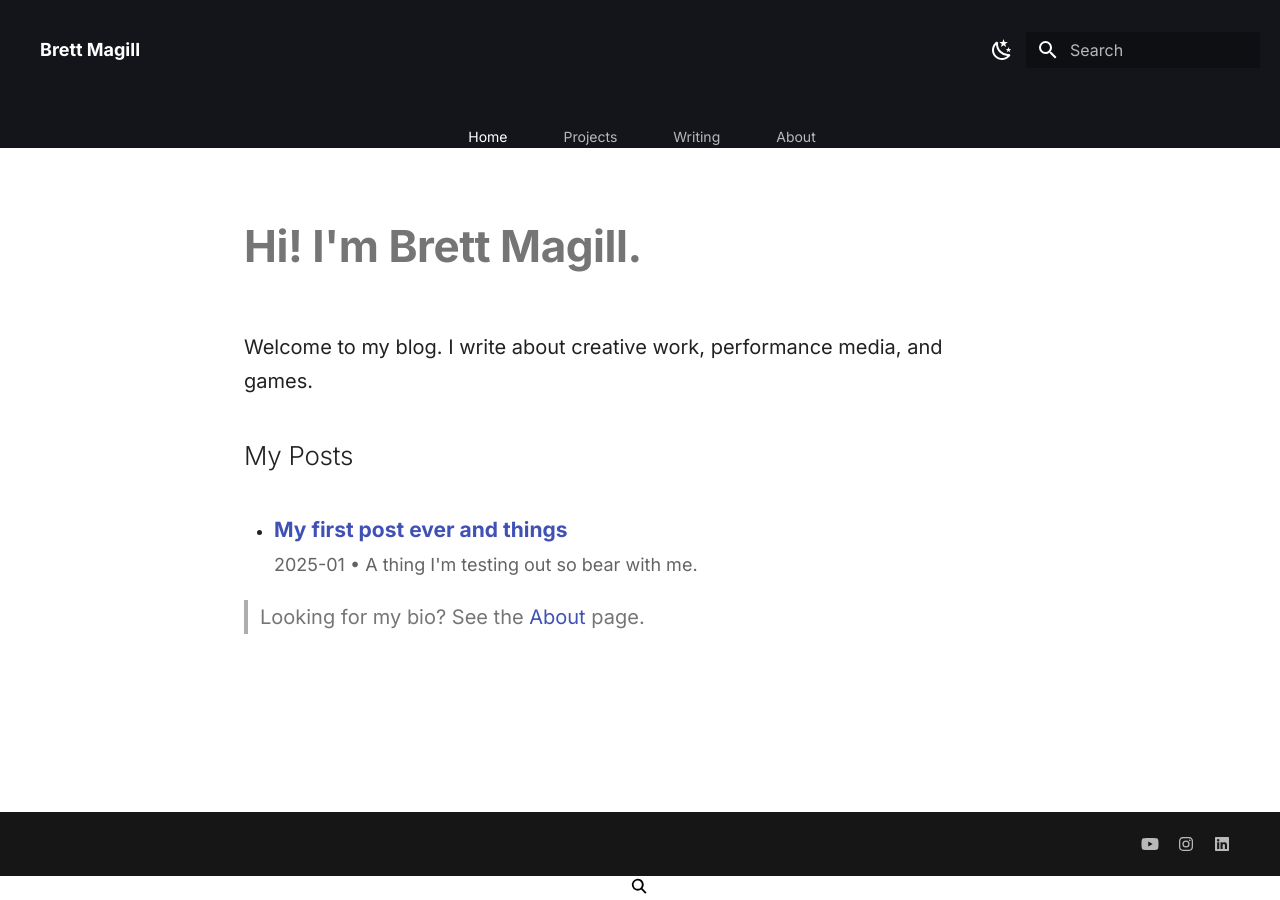
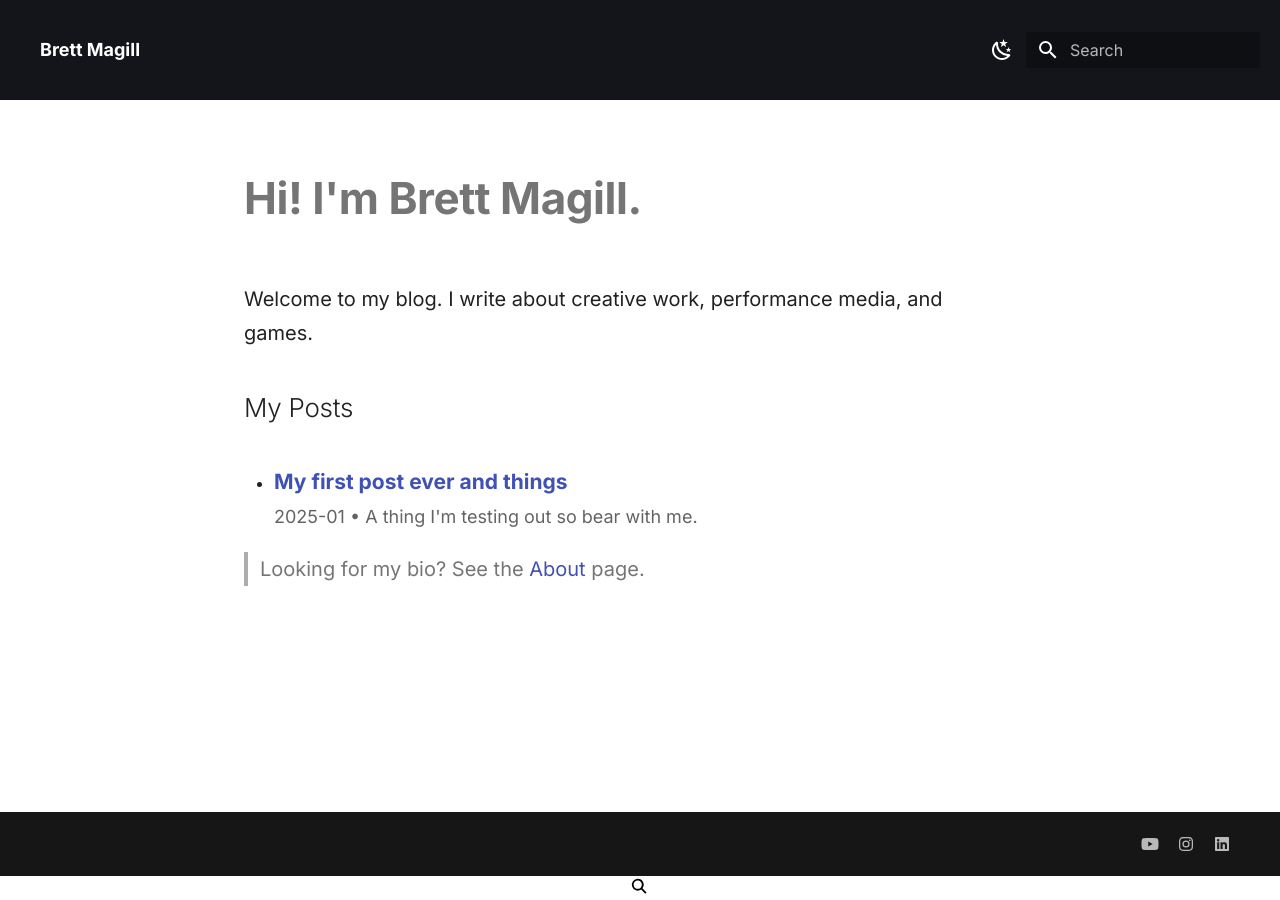
Before and after one commit to thatbrettmagill/thatbrettmagill.github.io, an MkDocs documentation site: the page built from docs/index.md, in a window 1280 px wide. Built offline with MkDocs 1.6.1 and Material for MkDocs 9.7.7, drawn with Linux system fonts in a browser that asks for light colours.

```diff
--- a/mkdocs.yml
+++ b/mkdocs.yml
@@ -18,8 +18,7 @@ theme:
         icon: material/weather-sunny
         name: Light mode
   features:
-    - navigation.tabs          # <-- this makes the top-level nav show in the header
-    - navigation.tabs.sticky   # keeps tabs visible on scroll (optional)
+    - navigation.top        # show menu in the header, same line as title
     - navigation.instant
     - content.code.copy
 
```
